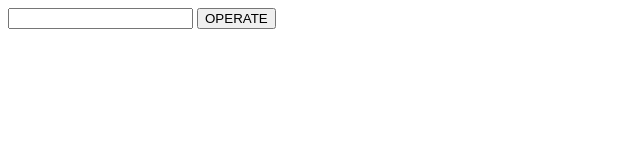
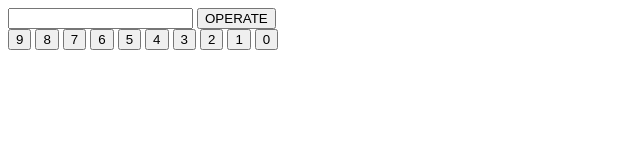
Before and after one commit to Phabiodnz/js-calculator, a plain HTML site: page index.html in a window 1280 px wide. Shown: the whole page, without its empty margins (0-640 px from the left). Drawn offline with Linux system fonts and the light colour scheme.

Commit message:
Number's added and the logic behind them

```diff
--- a/index.html
+++ b/index.html
@@ -12,6 +12,18 @@
         <input type="text" maxlength="3" id="main-input">
         <button onclick="operation()">OPERATE</button>
     </div>
+    <div class="numbers-container">
+        <button value="9" class="number-button" onclick="typeOnInput('9')">9</button>
+        <button value="8" class="number-button" onclick="typeOnInput('8')">8</button>
+        <button value="7" class="number-button" onclick="typeOnInput('7')">7</button>
+        <button value="6" class="number-button" onclick="typeOnInput('6')">6</button>
+        <button value="5" class="number-button" onclick="typeOnInput('5')">5</button>
+        <button value="4" class="number-button" onclick="typeOnInput('4')">4</button>
+        <button value="3" class="number-button" onclick="typeOnInput('3')">3</button>
+        <button value="2" class="number-button" onclick="typeOnInput('2')">2</button>
+        <button value="1" class="number-button" onclick="typeOnInput('1')">1</button>
+        <button value="0" class="number-button" onclick="typeOnInput('0')">0</button>
+    </div>
 
 </body>
 </html>
--- a/script.js
+++ b/script.js
@@ -4,8 +4,8 @@ const multiply = (num1,num2) => num1 * num2;
 const divide = (num1,num2) => num1 / num2;
 
 function operation(){
-    let getInputValue = document.getElementById("main-input").value;
-    let splitInputString = getInputValue.split("");
+    let inputElement = document.getElementById("main-input").value;
+    let splitInputString = inputElement.split("");
     let convertedNumber1 = parseInt(splitInputString[0]);
     let convertedNumber2 = parseInt(splitInputString[2]);
     if(splitInputString[1] == "+"){
@@ -20,3 +20,8 @@ function operation(){
         return false;
     }
 }
+
+function typeOnInput(typedNumber) {
+    let inputElement = document.getElementById("main-input");
+    inputElement.value = inputElement.value + typedNumber;
+}
```
